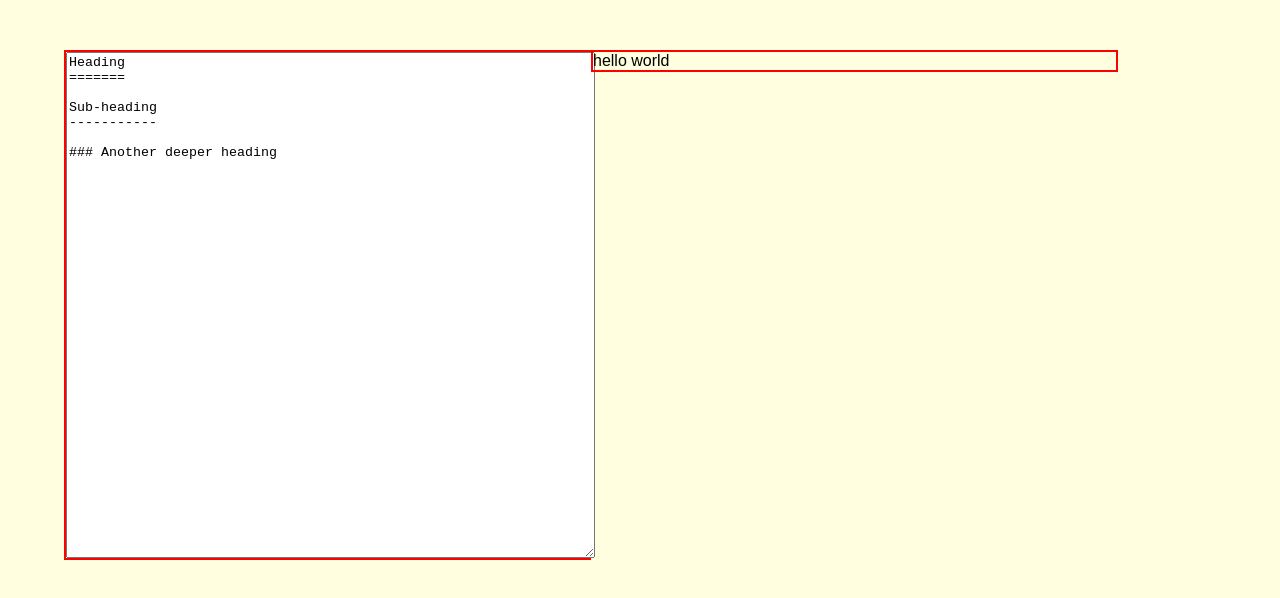
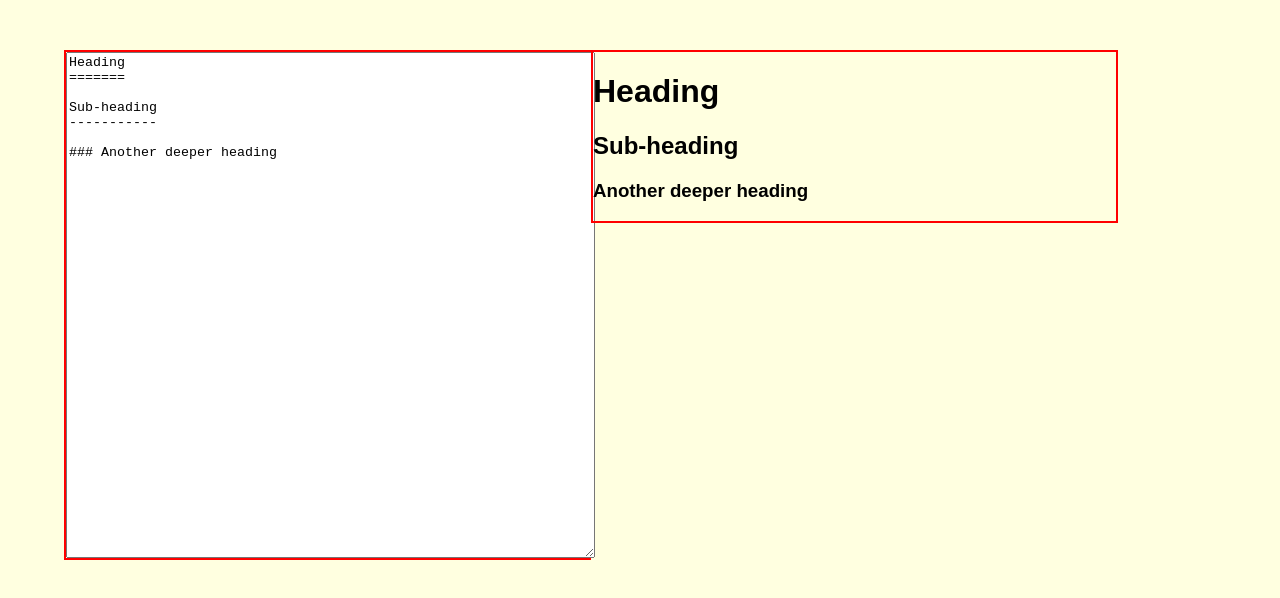
Before and after one commit to andrwsalcdo/react-markdown-preview, a React (Create React App) app: page / in a window 1280 px wide. Shown: the top 598 px of the page. Built offline with nearby package versions, Linux system fonts and the light colour scheme.

Commit message:
MarkdownPreview comp done. npm install marked library. todo: styling, readme

```diff
--- a/package.json
+++ b/package.json
@@ -3,6 +3,7 @@
   "version": "0.1.0",
   "private": true,
   "dependencies": {
+    "marked": "^0.3.6",
     "react": "^15.5.4",
     "react-dom": "^15.5.4"
   },
--- a/public/index.html
+++ b/public/index.html
@@ -11,6 +11,6 @@
 
     <div id="root"></div>
 
-  <script src="https://cdnjs.cloudflare.com/ajax/libs/marked/0.3.6/marked.min.js"></script>
+    <!--<script src="https://cdnjs.cloudflare.com/ajax/libs/marked/0.3.6/marked.min.js"></script>-->
   </body>
 </html>
--- a/src/App.js
+++ b/src/App.js
@@ -2,6 +2,7 @@ import React, { Component } from 'react';
 import './App.css';
 //import future componnents here
 import MarkdownInput from './components/MarkdownInput';
+import MarkdownPreview from './components/MarkdownPreview';
 
 
 
@@ -24,8 +25,7 @@ class App extends Component {
             <MarkdownInput onChange={this.handleChange} value={this.state.text} />
         </div>
         <div className="column" id="md-preview">
-              {/*<markdownPreview markup={this.state.text} /> */}
-              hello world
+            <MarkdownPreview markup={this.state.text} />
         </div>
       </div>
     )
--- a/src/components/markdownPreview.js
+++ b/src/components/markdownPreview.js
@@ -1,14 +1,14 @@
 import React, { Component } from 'react'
 import '../App.css'
+let marked = require('marked');
 
-class markdownPreview extends Component {
+class MarkdownPreview extends Component {
+
     render () {
         return (
-            <div>
-
-            </div>
+            <div dangerouslySetInnerHTML={ {__html: marked(this.props.markup)} } />
         )
     }
 }
 
-export default markdownPreview;
+export default MarkdownPreview;
```
Also changed, not shown: 1 other file (tests, documents, lock files or other folders).
